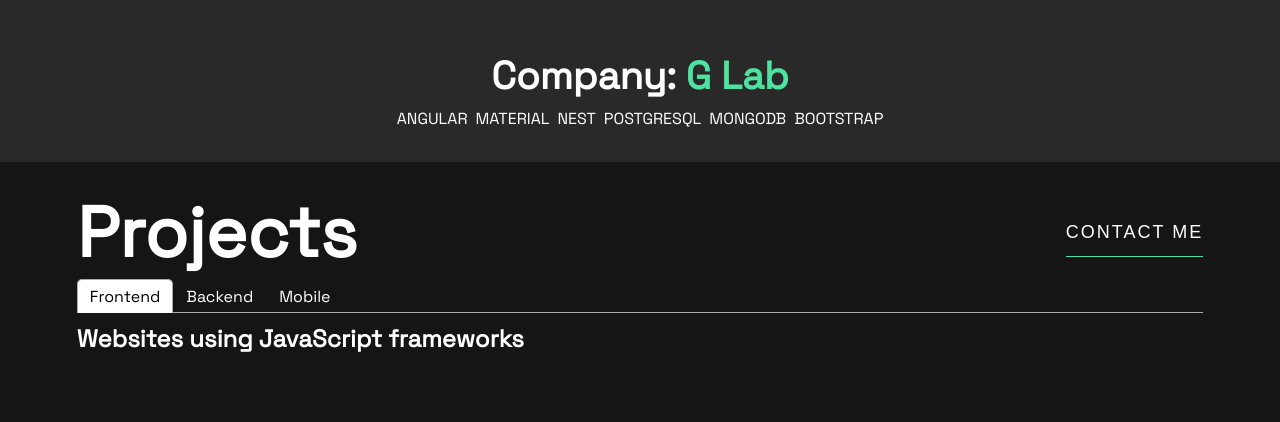
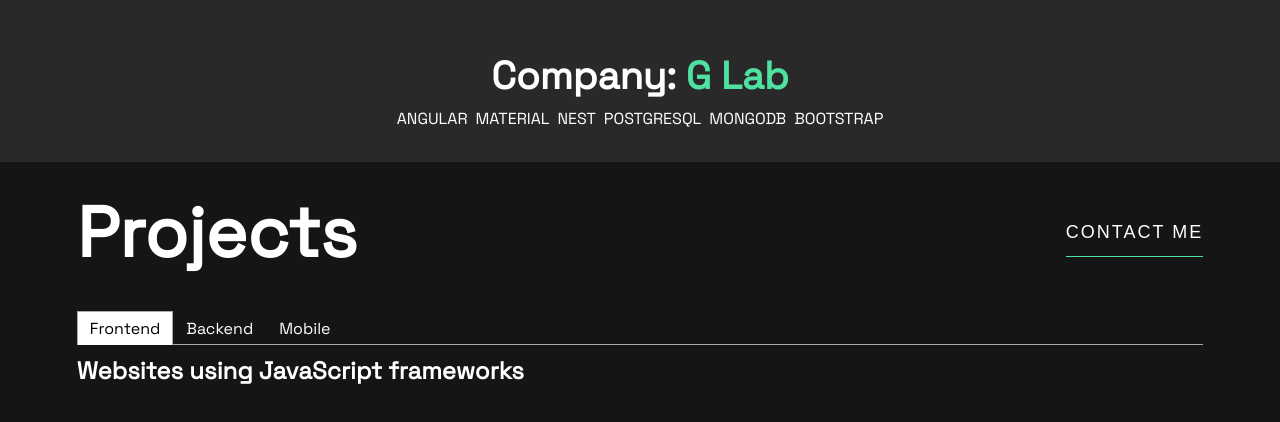
Before and after one commit to cristian-glab/my-portfolio-react, a React (Create React App) app: page / in a window 1280 px wide. Shown: the part 2086-2508 px from the top of the page. Built offline with nearby package versions, Linux system fonts and the light colour scheme.

Commit message:
Fix styles and animation durations

```diff
--- a/src/components/hero/Hero.scss
+++ b/src/components/hero/Hero.scss
@@ -6,7 +6,6 @@
 		position: absolute;
 		top: 7rem;
 		left: -7rem;
-		animation: toRight .7s ease-in-out 0s;
 	}
 	.container {
 		height: 45rem;
@@ -62,7 +61,7 @@
 				top: 10rem;
 				width: 100%;
 				h1 {
-					animation: appearing 1s ease-in-out 0s;
+					animation: appearing 2s ease-in-out 0s;
 					text-shadow: 1px 1px 10px black;
 					font-size: 6.5vw;
 					width: 70%;
@@ -109,7 +108,7 @@
 				position: absolute;
 				display: flex;
 				justify-content: flex-end;
-				animation: imageHero 1.5s ease-in-out 0s;
+				animation: imageHero 1.2s ease-in-out 0s;
 				img {
 					width: 70%;
 				}
@@ -242,6 +241,10 @@
 		opacity: 0;
 	}
 
+	50% {
+		opacity: 0;
+	}
+
 	100% {
 		opacity: 1;
 	}
--- a/src/components/projects/Projects.scss
+++ b/src/components/projects/Projects.scss
@@ -1,9 +1,19 @@
+.react-tabs__tab--selected {
+	border-radius: 0;
+}
+
+.react-tabs__tab:focus:after {
+	background-color: var(--dt-decoration);
+}
+
+
 .projects {
 	padding: 2vw 6vw 0 6vw;
 	.title {
 		display: flex;
 		justify-content: space-between;
 		align-items: center;
+		margin-bottom: 2rem;
 		h1 {
 			font-size: 5.5vw;
 		}
@@ -120,6 +130,7 @@
 						cursor: pointer;
 						&:hover {
 							color: var(--dt-decoration);
+							border-bottom: 1px solid var(--dt-text);
 						}
 					}
 				}
```
